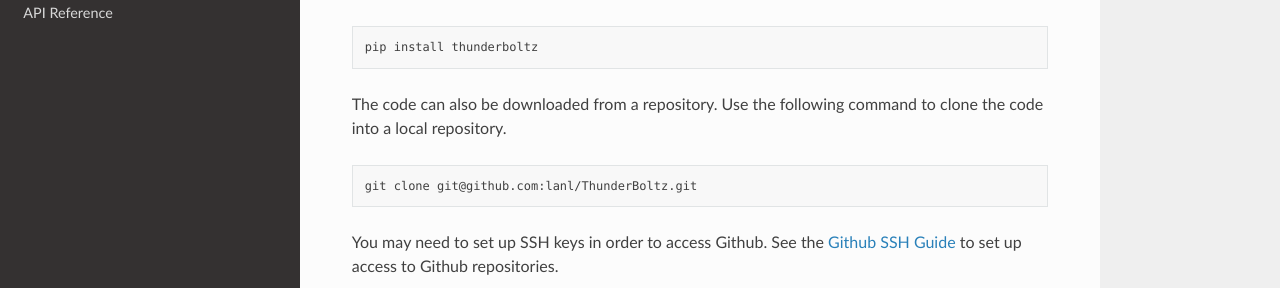
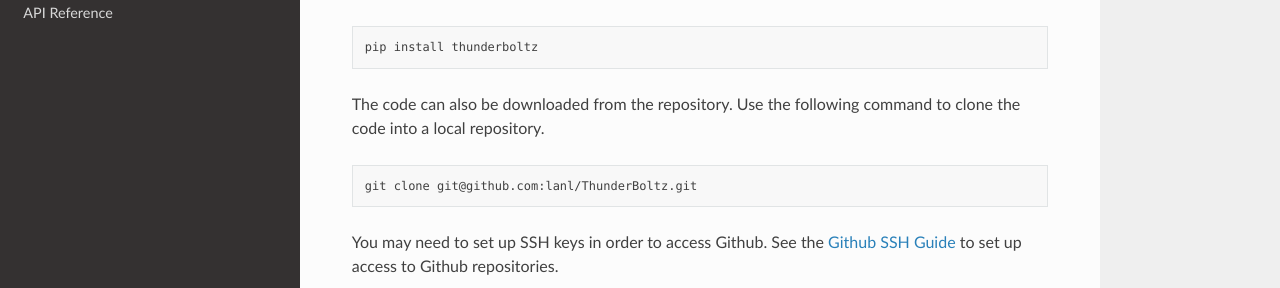
Before and after one commit to lanl/ThunderBoltz, a Sphinx documentation site: the page built from docs/source/index.rst, in a window 1280 px wide and 900 px high. Shown: the part 316-604 px from the top of the window. Built offline with Sphinx 7.4.7 and the Read the Docs theme 2.0.0, drawn with Linux system fonts in a browser that asks for light colours.

```diff
--- a/docs/source/cs_guide.rst
+++ b/docs/source/cs_guide.rst
@@ -9,7 +9,7 @@
 to preparing cross sections is with the :class:`~.thunderboltz.CrossSections`
 object.
 
-Initializing the ``CrossSections`` Object
+Initializing the CrossSections Object
 -----------------------------------------
 
 There are three main ways to initialize a :class:`~.thunderboltz.CrossSections`
--- a/docs/source/index.rst
+++ b/docs/source/index.rst
@@ -16,7 +16,7 @@
 
    pip install thunderboltz
 
-The code can also be downloaded from a repository.
+The code can also be downloaded from the repository.
 Use the following command to clone the code into a local repository.
 
 .. code-block:: bash
```
Also changed, not shown: other parts of docs/source/cs_guide.rst (+1 -1 lines), docs/source/quickstart.rst (+23 -2 lines), docs/source/_images/example_sim.png (added), docs/source/_images/example_sim_rates.png (added), docs/source/_images/example_sim_xz.png (added), 11 other files.
